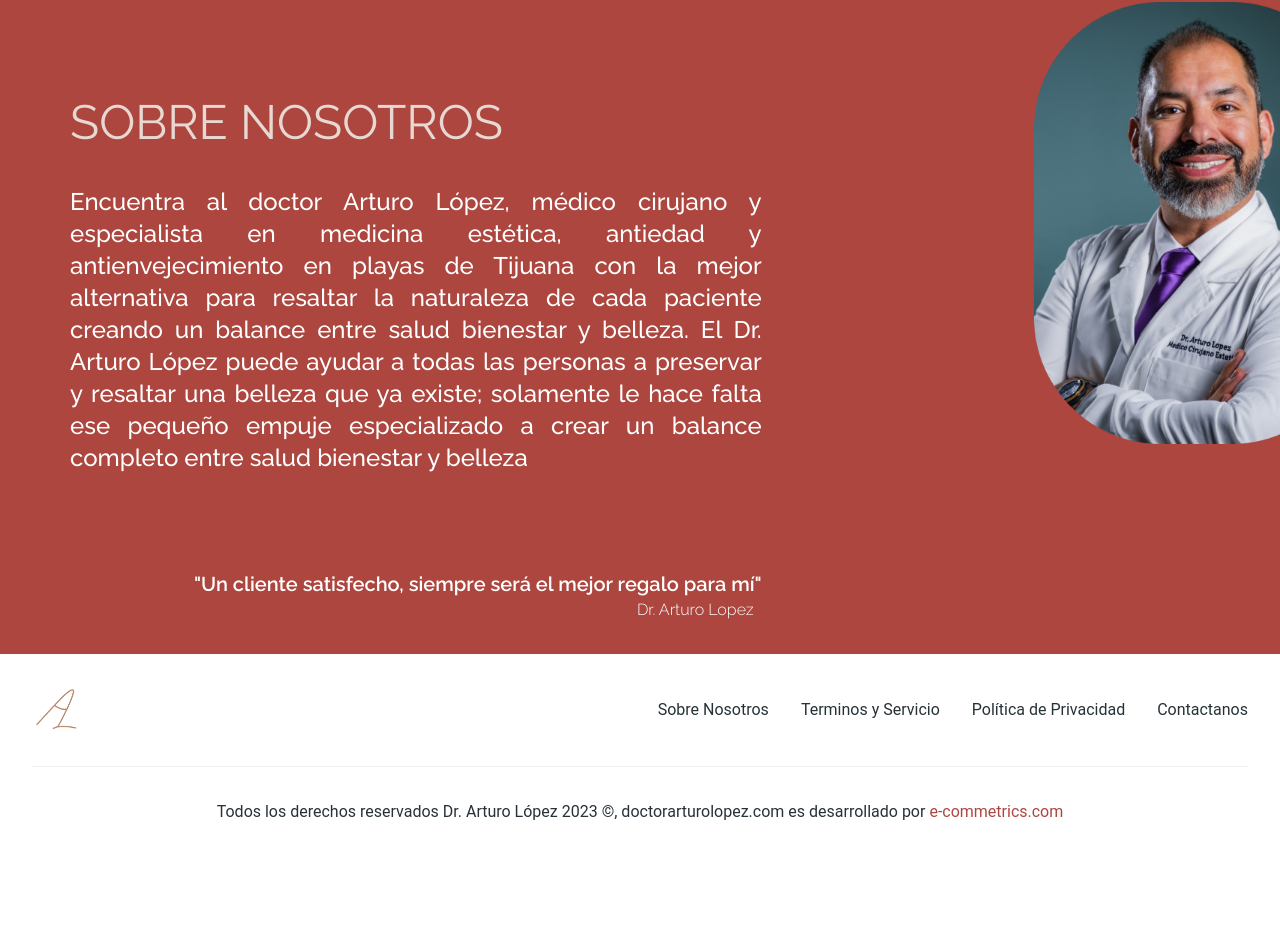
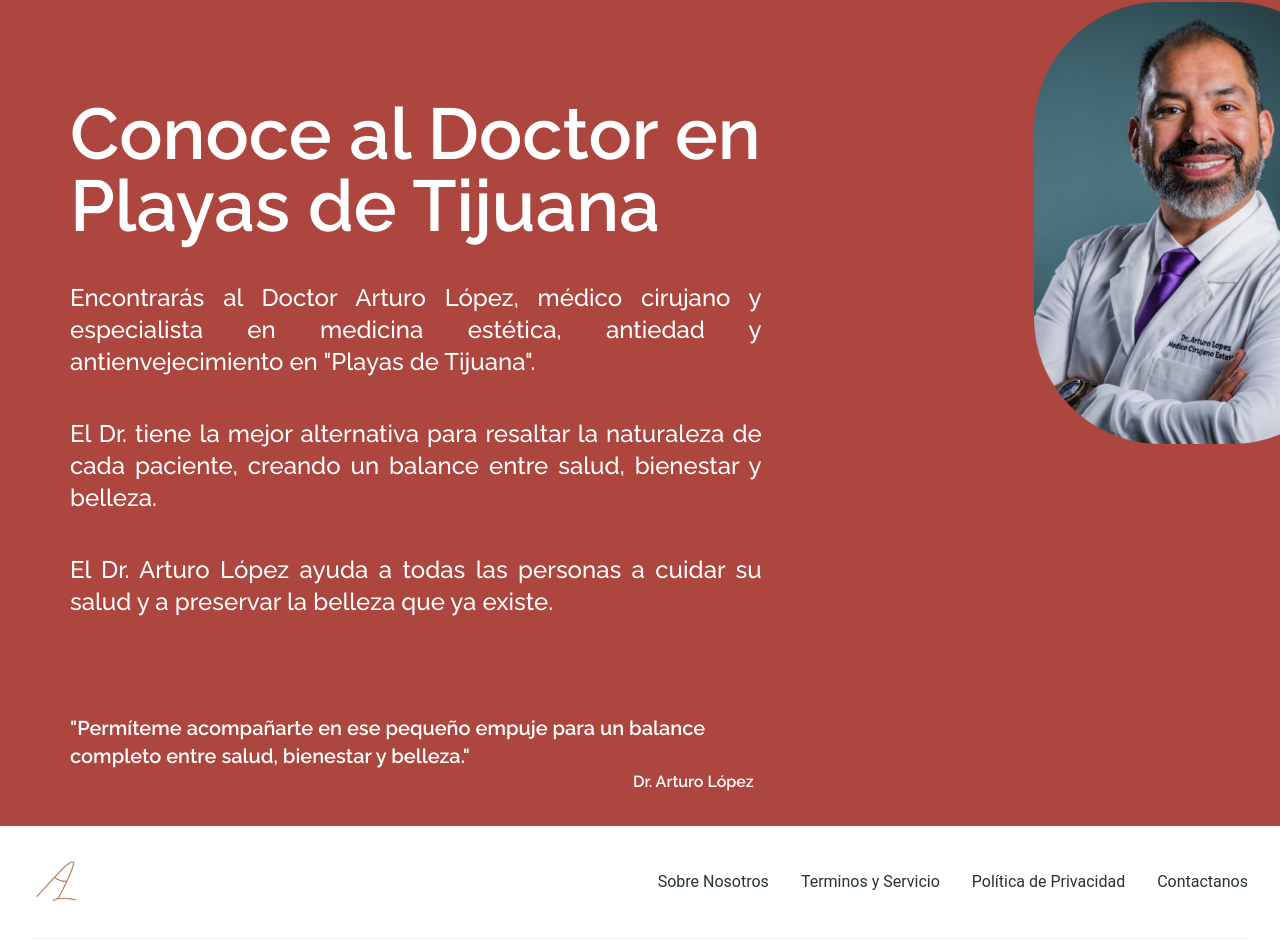
Before and after one commit to e-commetrics/ArturoLopezpage, a React (Create React App) app: page / in a window 1280 px wide. Shown: the part 1446-2398 px from the top of the page. Before the commit the page ends 2303 px from the top, so only its background shows below. Built offline with nearby package versions, Linux system fonts and the light colour scheme.

Commit message:
update main

```diff
--- a/src/Test.js
+++ b/src/Test.js
@@ -102,13 +102,30 @@ function Test() {
         <div className="container mx-auto">
           <div className="flex flex-col items-start md:flex-row">
             <div className="md:w-4/5">
-              <h1 className="text-3xl md:text-4xl lg:text-5xl mt-24 text-[#E7D8D2] font-normal font-raleway">SOBRE NOSOTROS</h1>
-              <p className="mt-10 text-2xl font-medium text-justify text-white font-raleway">
-                Encuentra al doctor Arturo López, médico cirujano y especialista en medicina estética, antiedad y antienvejecimiento en playas de Tijuana con la mejor alternativa para resaltar la naturaleza de cada paciente creando un balance entre salud bienestar y belleza. El Dr. Arturo López puede ayudar a todas las personas a preservar y resaltar una belleza que ya existe; solamente le hace falta ese pequeño empuje especializado a crear un balance completo entre salud bienestar y belleza
-
-              </p>
-              <div class="text-white text-xl flex justify-end mt-24 font-semibold font-raleway">"Un cliente satisfecho, siempre será el mejor regalo para mí" </div>
-              <div class="text-white text-l flex justify-end mt- font-light font-raleway mr-2">Dr. Arturo Lopez<br /></div>
+            <h1 className="mt-24 text-3xl font-semibold text-white md:text-4xl lg:text-7xl text-stone-300 font-montserrat">
+              Conoce al Doctor en Playas de Tijuana
+            </h1>
+            <p className="mt-10 text-2xl font-medium text-justify text-white font-raleway">
+              Encontrarás al Doctor Arturo López, médico cirujano y especialista
+              en medicina estética, antiedad y antienvejecimiento en "Playas de
+              Tijuana".
+            </p>
+            <p className="mt-10 text-2xl font-medium text-justify text-white font-raleway">
+              El Dr. tiene la mejor alternativa para resaltar la naturaleza de
+              cada paciente, creando un balance entre salud, bienestar y
+              belleza.
+            </p>
+            <p className="mt-10 text-2xl font-medium text-justify text-white font-raleway">
+              El Dr. Arturo López ayuda a todas las personas a cuidar su salud y
+              a preservar la belleza que ya existe.
+            </p>
+            <div className="flex justify-end mt-24 text-xl font-semibold text-white font-raleway">
+              "Permíteme acompañarte en ese pequeño empuje para un balance
+              completo entre salud, bienestar y belleza."
+            </div>
+            <div className="flex justify-end mr-2 font-bold text-white text-l mt- font-raleway">
+              Dr. Arturo López
+            </div>
             </div>
             <div className="mt-4 md:w-1/2 md:mt-0 md:ml-4">
               <img
@@ -121,6 +138,7 @@ function Test() {
           </div>
         </div>
       </section>
+
 
 
       {/* section servicios  */}
@@ -249,6 +267,7 @@ function Test() {
           </Collapse>
         </div>
       </section> */}
+
 
       {/* section footer */}
       <footer className="w-full p-8 bg-white">
```
Also changed, not shown: src/img/Artboard 1.png.
